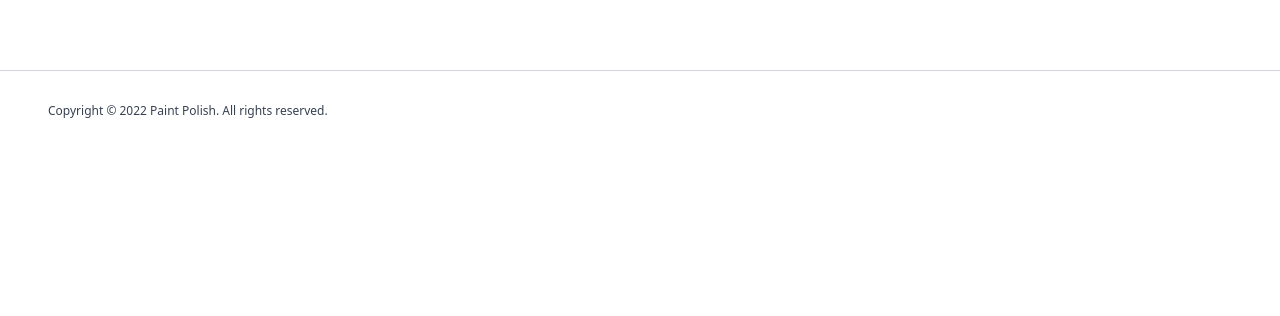
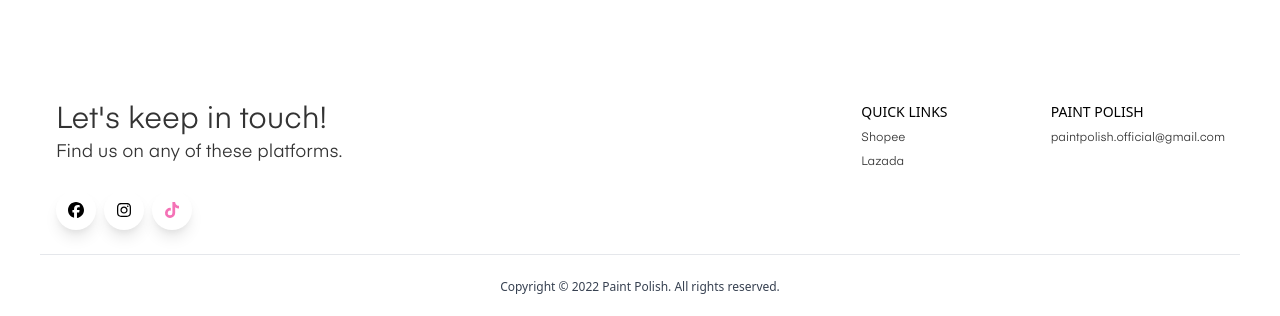
Before and after one commit to Paint-Polish/website, a Next.js app: page / in a window 1280 px wide. Shown: the part 1754-2070 px from the top of the page. Before the commit the page ends 1905 px from the top, so only its background shows below. Built offline with nearby package versions, Linux system fonts and the light colour scheme.

Commit message:
Add footer codes for socmed

```diff
--- /dev/null
+++ b/components/Footer.js
@@ -0,0 +1,79 @@
+import React from 'react';
+import Link from 'next/link';
+import { FontAwesomeIcon } from '@fortawesome/react-fontawesome';
+import { faFacebook, faInstagram, faTiktok } from '@fortawesome/free-brands-svg-icons'
+
+export default function Footer() {
+
+  return (
+    <footer className="relative bg-blueGray-200 pt-8 pb-6">
+      <div className="container mx-auto px-10">
+        <div className="flex flex-wrap text-left lg:text-left">
+          <div className="w-full lg:w-6/12 px-4">
+            <h4 className="text-3xl fonat-semibold text-blueGray-700">Let's keep in touch!</h4>
+            <h5 className="text-lg mt-0 mb-2 text-blueGray-600">
+              Find us on any of these platforms.
+            </h5>
+            <div className="mt-6 lg:mb-0 mb-6">
+              <a href="https://www.facebook.com/paintpolish.official/">
+                <button className="bg-white text-lightBlue-400 shadow-lg font-normal h-10 w-10 items-center justify-center align-center rounded-full outline-none focus:outline-none mr-2" type="button">
+                  <FontAwesomeIcon icon={faFacebook} />
+                </button>
+              </a>
+              <a href="https://www.instagram.com/paintpolish.official/">
+                <button className="bg-white text-lightBlue-600 shadow-lg font-normal h-10 w-10 items-center justify-center align-center rounded-full outline-none focus:outline-none mr-2" type="button">
+                  <FontAwesomeIcon icon={faInstagram} />
+                </button>
+              </a>
+              <a href="https://www.tiktok.com/@paintpolish.official">
+                <button className="bg-white text-pink-400 shadow-lg font-normal h-10 w-10 items-center justify-center align-center rounded-full outline-none focus:outline-none mr-2" type="button">
+                  <FontAwesomeIcon icon={faTiktok} />
+                </button>
+              </a>
+            </div>
+          </div>
+          <div className="w-full lg:w-6/12 px-4">
+            <div className="flex flex-wrap items-top mb-6">
+              <div className="w-full lg:w-4/12 px-4 ml-auto">
+                <span className="block uppercase text-sm mb-2">Quick Links</span>
+                <ul className="list-unstyled">
+                  <li>
+                    <a className="block pb-2 text-xs" href="https://shopee.ph/paintpolishph">Shopee</a>
+                  </li>
+                  <li>
+                    <a className="block pb-2 text-xs" href="https://www.lazada.com.ph/shop/paint-polish">Lazada</a>
+                  </li>
+                  {/* <li>
+                    <a className="block pb-2 text-xs" href="/about-us">About Us</a>
+                  </li>
+                  <li>
+                    <a className="block pb-2 text-xs" href="/contact">Contact</a>
+                  </li>
+                  <li>
+                    <a className="block pb-2 text-xs" href="/faq">FAQs</a>
+                  </li> */}
+                </ul>
+              </div>
+              <div className="w-full lg:w-4/12 px-4">
+                <span className="block uppercase text-sm mb-2">Paint Polish</span>
+                <ul className="list-unstyled">
+                  <li>
+                    <span className="block pb-2 text-xs">paintpolish.official@gmail.com</span>
+                  </li>
+                </ul>
+              </div>
+            </div>
+          </div>
+        </div>
+        <hr className="my-6 border-blueGray-300" />
+        <div className="flex flex-wrap items-center md:justify-between justify-center">
+          <div className="w-full md:w-4/12 px-4 mx-auto text-center">
+            <span className="block text-gray-700 text-xs">
+              Copyright © 2022 Paint Polish. All rights reserved.
+            </span>
+          </div>
+        </div>
+      </div>
+    </footer>
+  )
+}
--- a/layouts/layout.js
+++ b/layouts/layout.js
@@ -3,6 +3,7 @@
 import 'react-toastify/dist/ReactToastify.css'
 import { ToastContainer } from 'react-toastify'
 import { navItemLength } from '../ecommerce.config'
+import Footer from '../components/Footer'
 
 export default function Layout({ children, categories }) {
   if (categories.length > navItemLength) {
@@ -70,27 +71,7 @@
       <div className="mobile:px-10 px-4 pb-10 flex justify-center">
         <main className="w-fw">{children}</main>
       </div>
-      <footer className="flex justify-center">
-        <div className="
-        sm:flex-row sm:items-center
-        flex-col
-        flex w-fw px-12 py-8
-        desktop:px-0
-        border-solid
-        border-t border-gray-300">
-          <span className="block text-gray-700 text-xs">Copyright © 2022 Paint Polish. All rights reserved.</span>
-          <div className="
-            sm:justify-end sm:m-0
-            flex flex-1 mt-4
-          ">
-            {/* <Link href="/admin">
-              <a aria-label="Admin panel">
-              <p className="text-sm font-semibold">Admins</p>
-              </a>
-            </Link> */}
-          </div>
-        </div>
-      </footer>
+      <Footer/>
       <ToastContainer autoClose={3000} />
     </div>
   )
--- a/package.json
+++ b/package.json
@@ -8,6 +8,9 @@
     "start": "next start"
   },
   "dependencies": {
+    "@fortawesome/fontawesome-svg-core": "^6.2.0",
+    "@fortawesome/free-brands-svg-icons": "^6.2.0",
+    "@fortawesome/react-fontawesome": "^0.2.0",
     "@stripe/react-stripe-js": "^1.1.2",
     "@stripe/stripe-js": "^1.11.0",
     "autoprefixer": "^10.1.0",
```
Also changed, not shown: 1 other file (tests, documents, lock files or other folders).
